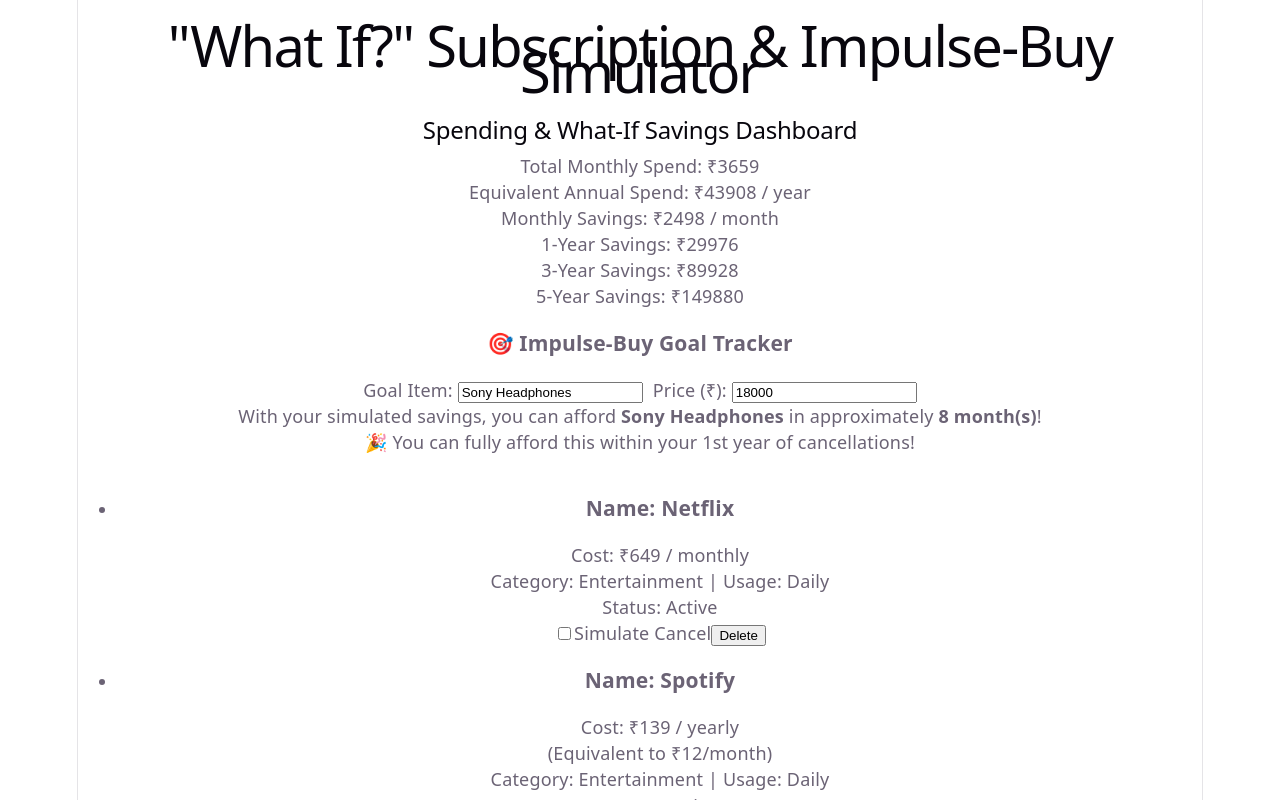
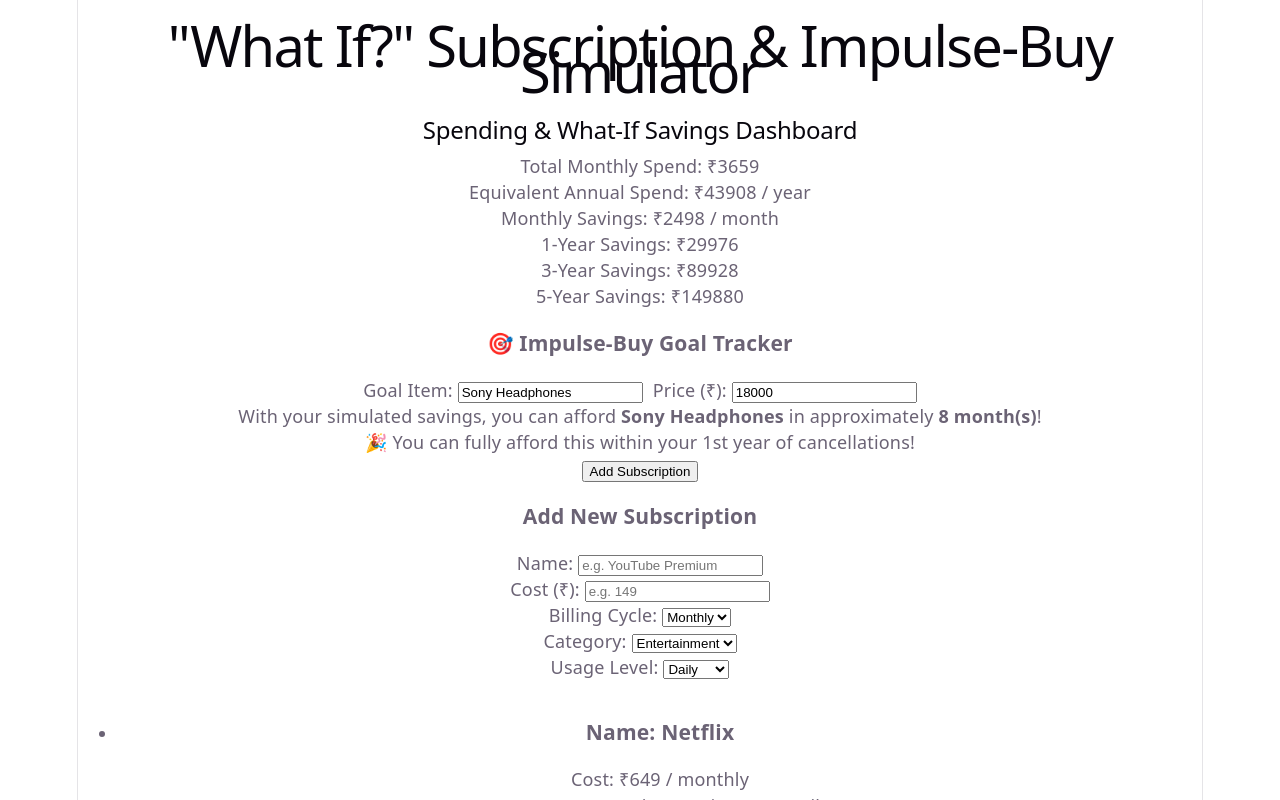
Before and after one commit to manishguptha188/what-if-simulator, a React (Vite) app: page / in a window 1280 px wide. Shown: the top 800 px of the page. Built offline with nearby package versions, Linux system fonts and the light colour scheme.

Commit message:
feat: add subscription creation form

```diff
--- a/src/App.jsx
+++ b/src/App.jsx
@@ -3,6 +3,7 @@
 import initialSubscriptions from './data/initialSubscriptions'
 import SubscriptionList from './components/SubscriptionList'
 import SavingsDashboard from './components/SavingsDashboard'
+import SubscriptionForm from './components/SubscriptionForm'
 
 
 
@@ -24,10 +25,22 @@
     setSubscriptions(updatedSubscriptions);
   };
 
+const handleAddSubscription = (newSubData) => {
+  const newSubscription = {
+    ...newSubData,
+    id: Date.now(),
+    cost: Number(newSubData.cost),
+    simulateCancel: false,
+  };
+
+  setSubscriptions(subscriptions.concat(newSubscription));
+};
+
   return (
     <>
       <h1>"What If?" Subscription & Impulse-Buy Simulator</h1>
       <SavingsDashboard subscriptions={subscriptions} />
+      <SubscriptionForm onAdd={handleAddSubscription} />
       <SubscriptionList
         subscriptions={subscriptions}
         onToggleSimulate={handleToggleSimulate}
--- /dev/null
+++ b/src/components/SubscriptionForm.jsx
@@ -0,0 +1,104 @@
+import { useState } from 'react'
+
+function SubscriptionForm({ onAdd }) {
+    const [name, setName] = useState("");
+    const [cost, setCost] = useState("");
+    const [billingCycle, setBillingCycle] = useState("monthly");
+    const [category, setCategory] = useState("Entertainment");
+    const [usage, setUsage] = useState("Daily");
+    const handleSubmit = (e) => {
+  e.preventDefault()
+
+  if (!name.trim() || Number(cost) <= 0) {
+    alert('Please enter a valid subscription name and cost.')
+    return
+  }
+
+  onAdd({
+    name,
+    cost,
+    billingCycle,
+    category,
+    usage,
+  })
+
+  setName('')
+  setCost('')
+  setBillingCycle('monthly')
+  setCategory('Entertainment')
+  setUsage('Daily')
+}
+
+
+  return (
+    <form onSubmit={handleSubmit}>
+        <button type="submit">Add Subscription</button>
+      <h3>Add New Subscription</h3>
+      <div>
+  <label>
+    Name:{' '}
+    <input
+      type="text"
+      value={name}
+      onChange={(e) => setName(e.target.value)}
+      placeholder="e.g. YouTube Premium"
+    />
+    <div>
+  <label>
+    Cost (₹):{' '}
+    <input
+      type="number"
+      value={cost}
+      onChange={(e) => setCost(e.target.value)}
+      placeholder="e.g. 149"
+    />
+  </label>
+</div>
+<div>
+  <label>
+    Billing Cycle:{' '}
+    <select
+      value={billingCycle}
+      onChange={(e) => setBillingCycle(e.target.value)}
+    >
+      <option value="monthly">Monthly</option>
+      <option value="yearly">Yearly</option>
+    </select>
+  </label>
+</div>
+<div>
+  <label>
+    Category:{' '}
+    <select
+      value={category}
+      onChange={(e) => setCategory(e.target.value)}
+    >
+      <option value="Entertainment">Entertainment</option>
+      <option value="Productivity">Productivity</option>
+      <option value="Fitness">Fitness</option>
+      <option value="Education">Education</option>
+      <option value="Finance">Finance</option>
+      <option value="Other">Other</option>
+    </select>
+  </label>
+</div>
+<div>
+  <label>
+    Usage Level:{' '}
+    <select
+      value={usage}
+      onChange={(e) => setUsage(e.target.value)}
+    >
+      <option value="Daily">Daily</option>
+      <option value="Weekly">Weekly</option>
+      <option value="Rarely">Rarely</option>
+    </select>
+  </label>
+</div>
+  </label>
+</div>
+    </form>
+  )
+}
+
+export default SubscriptionForm
```
